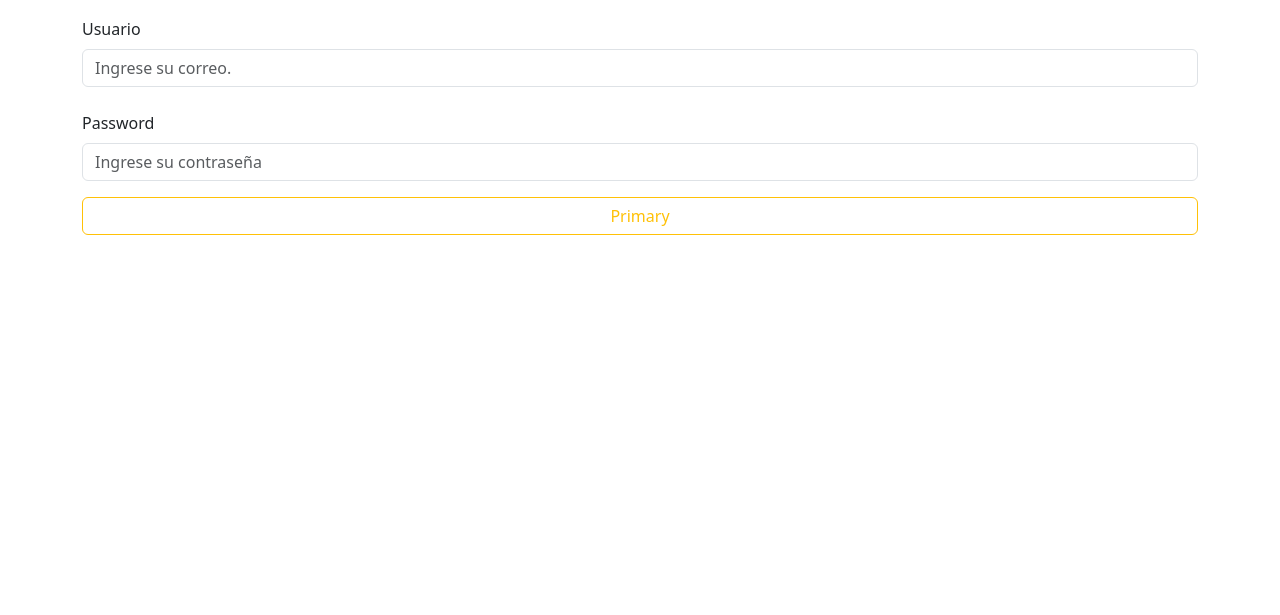
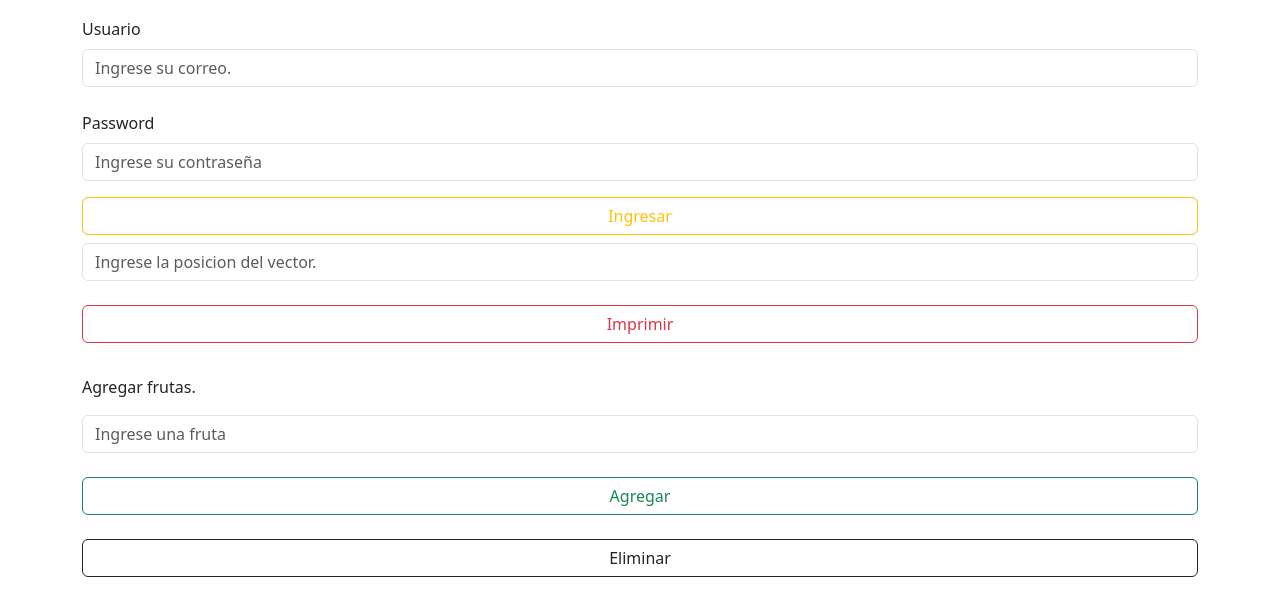
Before and after one commit to Tero03/Juan-Alonso-46, a plain HTML site: page Clase-05-06/pages/selector.html in a window 1280 px wide. Shown: the part 63-678 px from the top of the page. Drawn offline with nearby package versions, Linux system fonts and the light colour scheme.

Commit message:
Arreglos, local storage y complementando selectores.html

```diff
--- a/Clase-05-06/js/logica.js
+++ b/Clase-05-06/js/logica.js
@@ -2,6 +2,8 @@ console.log("Logica conectada.");
 
 const user = "Admin";
 const password = "123";
+
+const frutas= [`Manzana`, `Pera`, `Sandia`];
 
 function buttonTest() {
 
@@ -21,3 +23,55 @@ let pass = document.getElementById("inputPassword").value;
     }
 
 }
+
+
+function imprimirArray(){
+
+    let posicion=document.getElementById(`array`).value;
+    console.log(localStorage.getItem(`arregloFrutas`));
+
+    if(posicion>=frutas.length){
+        console.log("Error.")
+    }else{
+    console.log(frutas[posicion]);
+    limpiar();
+}
+
+}
+
+
+function limpiar(){
+    document.getElementById(`array`).value=" ";
+    document.getElementById(`array`).focus();
+}
+
+
+function agregarFruta(){
+
+    let fruitName=document.getElementById(`nombreFruta`).value.toLocaleUpperCase();
+    fruitName=fruitName.trim();
+
+    if(fruitName.trim()!==""){
+        frutas.push(fruitName);
+
+        saveStorage(frutas);
+
+        console.log(`${fruitName}`);
+        document.getElementById(`nombreFruta`).focus;
+    }else{
+        console.log("Nombre invalido.");
+    }
+}
+
+
+function eliminarFruta(){
+    let posicion=document.getElementById('array').value;
+    frutas.splice(posicion,1);
+    console.log(frutas);
+}
+
+
+function saveStorage(arreglo){
+    localStorage.setItem(`arregloFrutas`, arreglo);
+    console.log("Guardado en storage");
+}
--- a/Clase-05-06/pages/selector.html
+++ b/Clase-05-06/pages/selector.html
@@ -34,7 +34,16 @@
     <label for="inputPassword" class="form-label mt-4">Password</label>
     <input type="password" id="inputPassword" placeholder="Ingrese su contraseña" class="form-control" aria-describedby="passwordHelpBlock" />
     <div class="d-grid gap-2">
-      <button type="button" onclick="buttonTest()" class="btn btn-outline-warning mt-3">Primary</button>
+      <button type="button" onclick="buttonTest()" class="btn btn-outline-warning mt-3">Ingresar</button>
+
+      <input type="number" id="array" placeholder="Ingrese la posicion del vector." class="form-control"/>
+      <button type="button" onclick="imprimirArray()" class="btn btn-outline-danger mt-3">Imprimir</button>
+
+      <label for="nombreFruta" class="form-label mt-4">Agregar frutas.</label>
+      <input type="text" id="nombreFruta" placeholder="Ingrese una fruta" class="form-control"/>
+      <button type="button" onclick="agregarFruta()" class="btn btn-outline-success mt-3">Agregar</button>
+      <button type="button" onclick="eliminarFruta()" class="btn btn-outline-dark mt-3">Eliminar</button>
+
     </div>
   </div>
 </body>
```
